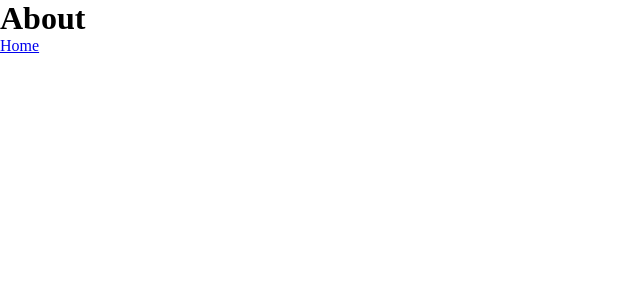
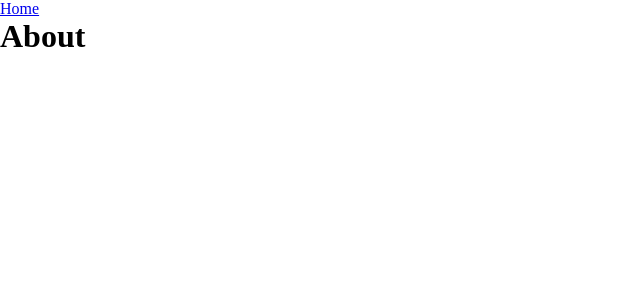
Before and after one commit to waleedlugod/waleedlugod, a React (Create React App) app: page /about in a window 1280 px wide. Shown: the top 300 px of the page, without its empty margins (0-640 px from the left). Built offline with nearby package versions, Linux system fonts and the light colour scheme; a web font is replaced by a local one.

Commit message:
moved home page link

```diff
--- a/src/pages/about/About.jsx
+++ b/src/pages/about/About.jsx
@@ -4,8 +4,8 @@ import "./About.css";
 export default function About() {
 	return (
 		<>
+			<Link to="/">Home</Link>
 			<h1>About</h1>
-			<Link to="/">Home</Link>
 		</>
 	);
 }
```
